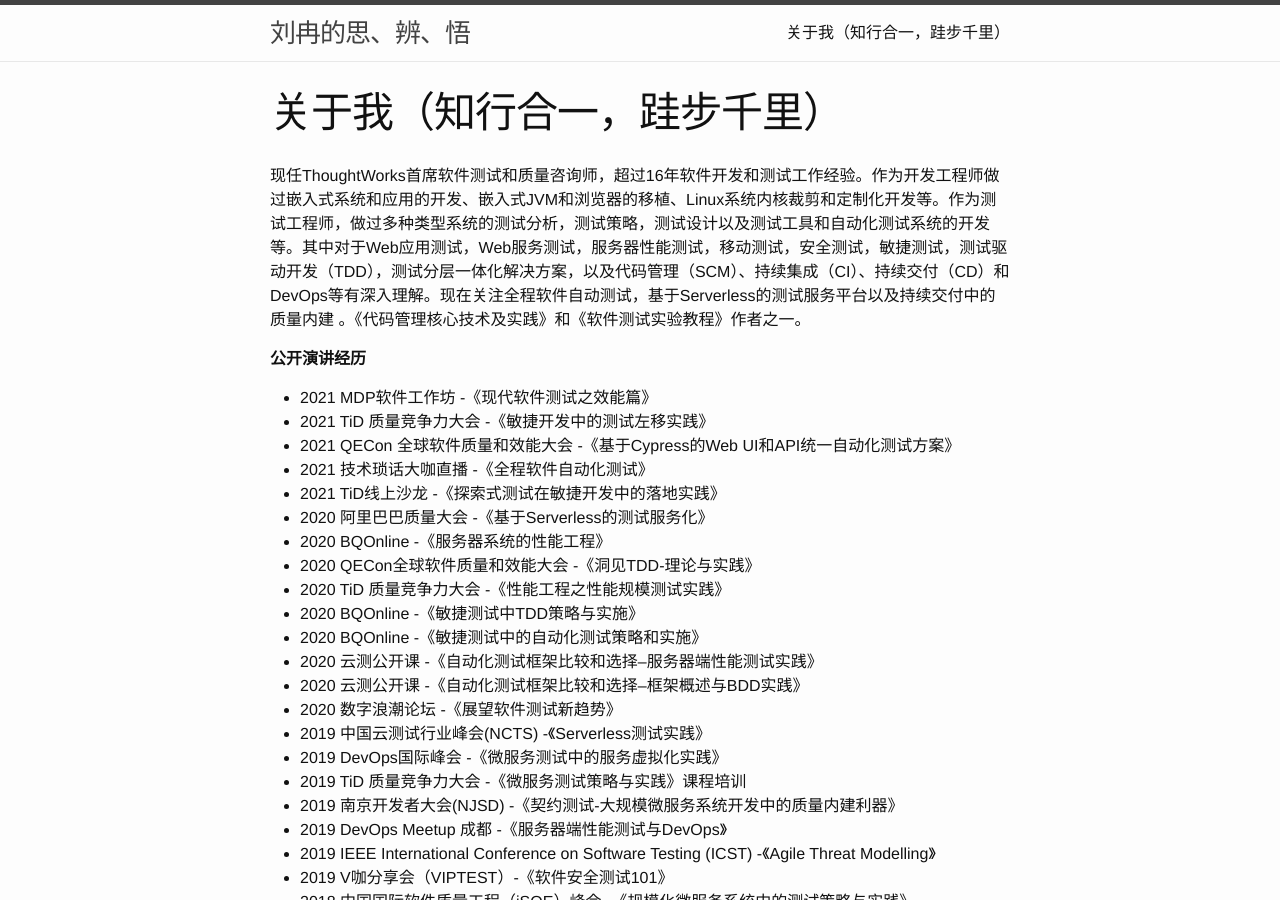
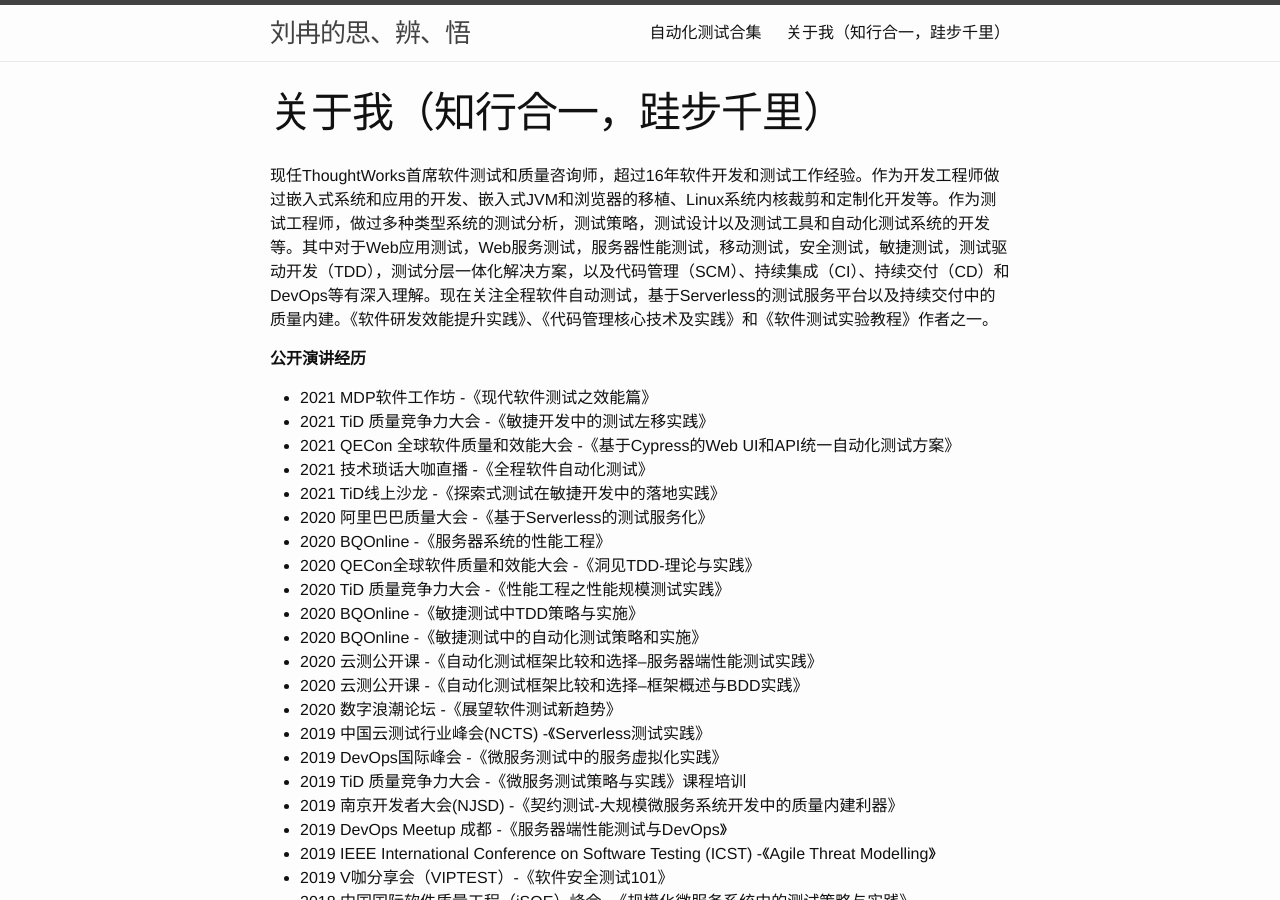
Before and after one commit to TWRanMan/twranman.github.io, a Jekyll site: the page built from about.md, in a window 1280 px wide and 900 px high. Built offline with Jekyll 4.4.1, drawn with Linux system fonts in a browser that asks for light colours.

Commit message:
update doc

```diff
--- a/about.md
+++ b/about.md
@@ -4,8 +4,7 @@
 permalink: /about/
 ---
 
-现任ThoughtWorks首席软件测试和质量咨询师，超过16年软件开发和测试工作经验。作为开发工程师做过嵌入式系统和应用的开发、嵌入式JVM和浏览器的移植、Linux系统内核裁剪和定制化开发等。作为测试工程师，做过多种类型系统的测试分析，测试策略，测试设计以及测试工具和自动化测试系统的开发等。其中对于Web应用测试，Web服务测试，服务器性能测试，移动测试，安全测试，敏捷测试，测试驱动开发（TDD），测试分层一体化解决方案，以及代码管理（SCM）、持续集成（CI）、持续交付（CD）和DevOps等有深入理解。现在关注全程软件自动测试，基于Serverless的测试服务平台以及持续交付中的质量内建
-。《代码管理核心技术及实践》和《软件测试实验教程》作者之一。
+现任ThoughtWorks首席软件测试和质量咨询师，超过16年软件开发和测试工作经验。作为开发工程师做过嵌入式系统和应用的开发、嵌入式JVM和浏览器的移植、Linux系统内核裁剪和定制化开发等。作为测试工程师，做过多种类型系统的测试分析，测试策略，测试设计以及测试工具和自动化测试系统的开发等。其中对于Web应用测试，Web服务测试，服务器性能测试，移动测试，安全测试，敏捷测试，测试驱动开发（TDD），测试分层一体化解决方案，以及代码管理（SCM）、持续集成（CI）、持续交付（CD）和DevOps等有深入理解。现在关注全程软件自动测试，基于Serverless的测试服务平台以及持续交付中的质量内建。《软件研发效能提升实践》、《代码管理核心技术及实践》和《软件测试实验教程》作者之一。
 
 
 **公开演讲经历**
```
Also changed, not shown: AutomatedTesting.md (added, +22 -0 lines).
